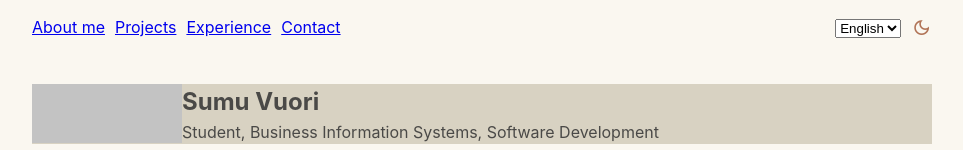
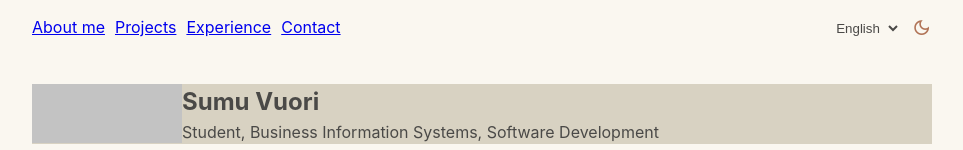
Before and after one commit to vuorisumu/portfolio, a React (Vite) app: page /#/ in a window 1280 px wide. Shown: the top 150 px of the page, without its empty margins (158-1121 px from the left). Built offline with nearby package versions, Linux system fonts and the light colour scheme.

Commit message:
feat: add styles to language selection

```diff
--- a/src/styles/_nav.scss
+++ b/src/styles/_nav.scss
@@ -1,3 +1,5 @@
+@use "theme";
+
 nav {
     max-width: 900px;
     margin: auto;
@@ -17,4 +19,15 @@ nav {
             }
         }
     }
+
+    select {
+        padding: 2px 5px;
+        background: transparent;
+        color: theme.$text-primary;
+        border:none;
+
+        option {
+            color: #000;
+        }
+    }
 }
--- a/src/styles/main.css
+++ b/src/styles/main.css
@@ -1,22 +1,4 @@
 @charset "UTF-8";
-nav {
-  max-width: 900px;
-  margin: auto;
-  padding: 10px 40px;
-}
-nav div {
-  display: flex;
-  justify-content: space-between;
-}
-nav div ul {
-  display: flex;
-  gap: 10px;
-  align-items: center;
-}
-nav div ul li {
-  display: inline-block;
-}
-
 :root {
   --primary-color: #2e2e30;
   --secondary-color: #3f3f42;
@@ -81,6 +63,33 @@ nav div ul li {
 .toggle:hover .tooltip {
   visibility: visible;
   opacity: 1;
+}
+
+nav {
+  max-width: 900px;
+  margin: auto;
+  padding: 10px 40px;
+}
+nav div {
+  display: flex;
+  justify-content: space-between;
+}
+nav div ul {
+  display: flex;
+  gap: 10px;
+  align-items: center;
+}
+nav div ul li {
+  display: inline-block;
+}
+nav select {
+  padding: 2px 5px;
+  background: transparent;
+  color: var(--text-primary);
+  border: none;
+}
+nav select option {
+  color: #000;
 }
 
 #projects {
```
Also changed, not shown: 1 other file (tests, documents, lock files or other folders).
